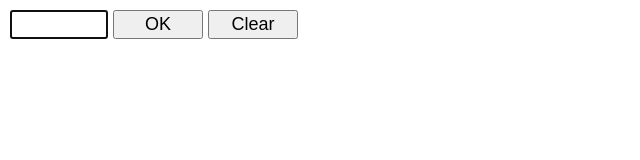
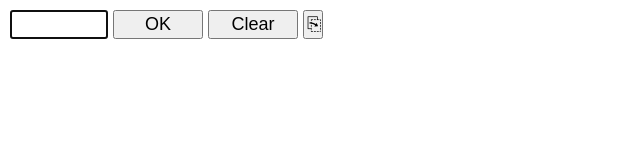
Before and after one commit to legendum/simpler.pw, a website: page web/index.html in a window 1280 px wide. Shown: the full height of the page, 0-640 px from the left. Drawn offline with Linux system fonts and the light colour scheme.

Commit message:
Add a "copy" button

```diff
--- a/web/index.html
+++ b/web/index.html
@@ -14,6 +14,10 @@
 
       input {
         width: 90px;
+      }
+
+      input#copy-button {
+        width: 20px;
       }
 
       iframe#pass {
@@ -35,6 +39,7 @@
       <input type="password" value="" name="word">
       <input type="submit" value="OK" name="submit">
       <input type="button" value="Clear" onClick="location.reload()">
+      <input type="button" value="&#x2398;" id="copy-button" onClick="copy()">
     </form>
 
     <!-- ...to see the generated password here in a small iframe -->
@@ -42,6 +47,25 @@
     </iframe>
     <script>
       document.getElementById('pass').src = '/blank.html'; // cached
+
+      function copy() {
+        var win = window.pass,
+            doc = win.document;
+        if (doc.body.createTextRange) {
+          var range = doc.body.createTextRange();
+          range.moveToElementText(doc.body);
+          range.select();
+        } else if (win.getSelection) {
+          var selection = win.getSelection();
+          var range = doc.createRange();
+          range.selectNodeContents(doc.body);
+          selection.removeAllRanges();
+          selection.addRange(range);
+        } else {
+          console.warn("Could not select text: Unsupported browser");
+        }
+        doc.execCommand('copy');
+      }
     </script>
 
   </body>
```
